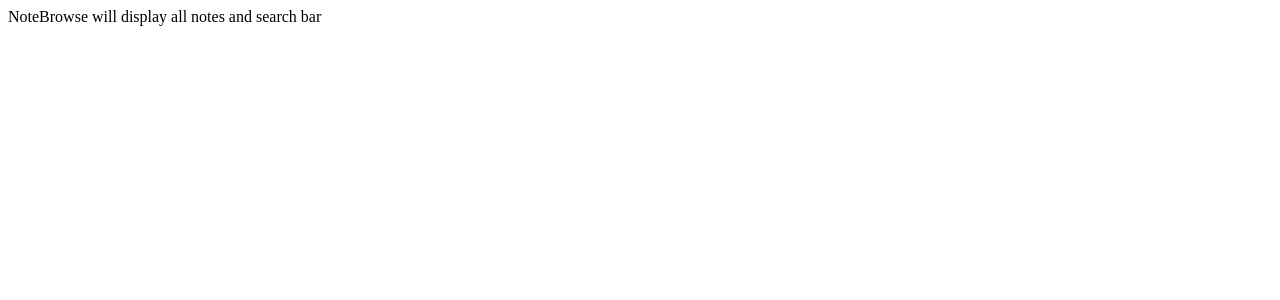
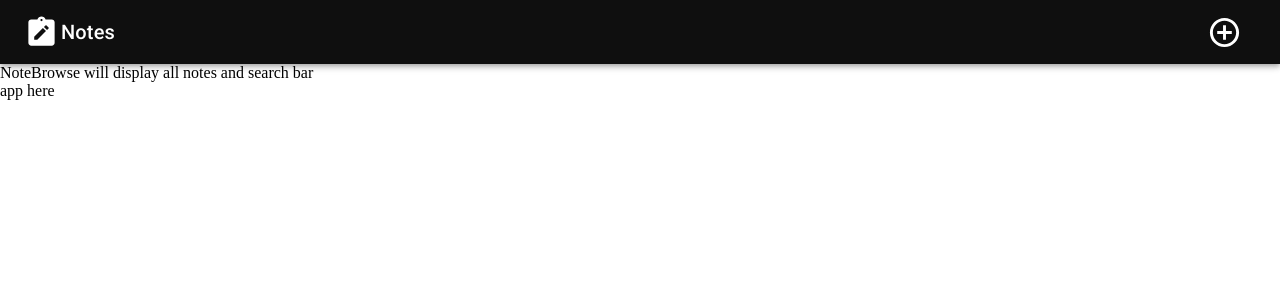
Before and after one commit to anthonynarine/Notes, a React (Create React App) app in the folder notes-redux/: page / in a window 1280 px wide. Shown: the top 300 px of the page. Built offline with nearby package versions, Linux system fonts and the light colour scheme; no server answers.

Commit message:
Api for crud request added + getall request completed

```diff
--- a/notes-redux/package.json
+++ b/notes-redux/package.json
@@ -6,12 +6,14 @@
     "@emotion/react": "^11.10.6",
     "@emotion/styled": "^11.10.6",
     "@fontsource/roboto": "^4.5.8",
+    "@mui/icons-material": "^5.11.16",
     "@mui/material": "^5.12.0",
     "@mui/styled-engine-sc": "^5.12.0",
     "@reduxjs/toolkit": "^1.9.3",
     "@testing-library/jest-dom": "^5.16.5",
     "@testing-library/react": "^13.4.0",
     "@testing-library/user-event": "^13.5.0",
+    "axios": "^1.3.5",
     "install": "^0.13.0",
     "npm": "^9.6.4",
     "react": "^18.2.0",
--- a/notes-redux/src/App.js
+++ b/notes-redux/src/App.js
@@ -1,16 +1,39 @@
+import { Outlet } from "react-router-dom";
+import Header from "./components/Header";
+import { useEffect } from "react";
+import { useDispatch } from "react-redux";
+import { setNoteList } from "./store/notes-slice";
+import { NoteAPI } from "./api/notes-api";
 
-import Note from "./pages/Note"
-import NoteList from "./pages/Note"
-import NoteCreate from "./pages/Note"
-import ErrorPage from "./pages/Note"
+function App() {
+  const dispatch = useDispatch()
+
+  useEffect(() => {
+    async function fetchAllNotes(){
+      try {
+        const noteList = await NoteAPI.fetchAll()
+        dispatch(setNoteList(noteList))
+        console.log(noteList)
+      } catch (error) {
+        console.log(error)
+      };
+    }
+    fetchAllNotes();
+  });
 
 
-function App() {
+
+
+
+
   return (
     <div >
-
-      notes up upgrading
-
+      <Header />
+      <Outlet/>
+{/* since children routes have been passed to app (see index.js)
+to tell react to render these children Outlet that comes with
+react-router tell react to render app with a child route ex http://localhost:3000/notes/add/ */}
+  app here
     </div>
   );
 }
--- /dev/null
+++ b/notes-redux/src/api/notes-api.jsx
@@ -0,0 +1,30 @@
+import axios from "axios"
+
+
+const BASE_URL = "http://127.0.0.1:8000/api/notes/"
+
+
+export class NoteAPI {
+    static async create(note){
+        return  (await axios.post(`${BASE_URL}`, note)).data;
+    }
+
+    static async fetchAll(){
+        return (await axios.get(`${BASE_URL}`)).data;
+
+    }
+
+    static async fetchById(noteId){
+        return( await axios.get(`${BASE_URL}/${noteId}`)).data;
+
+    }
+
+    static async deleteById(noteId){
+        return (await axios.delete(`${BASE_URL}/${noteId}`)).data;
+
+    }
+
+    static async updateById(note){
+        return await (axios.patch(`${BASE_URL}/${noteId}`, note)).data;
+    }
+};
--- /dev/null
+++ b/notes-redux/src/components/Header.js
@@ -0,0 +1,53 @@
+import {
+  AppBar,
+  Box,
+  Toolbar,
+  Typography,
+  styled,
+  Button,
+} from "@mui/material";
+import { NoteAdd, NoteAlt, ControlPoint } from "@mui/icons-material";
+import { useNavigate } from "react-router-dom";
+import React from "react";
+
+let StyledToolbar = styled(Toolbar)({
+  display: "flex",
+  justifyContent: "space-between",
+  height: "30px",
+});
+
+let Icons = styled(Box)(({ theme }) => ({
+  display: "flex",
+  gap: "2px",
+  alignItems: "center",
+  //   backgroundColor: "white",
+}));
+
+function Header() {
+  let navigate = useNavigate();
+
+  return (
+    <AppBar sx={{ margin: 0, backgroundColor:"#0F0F0F" }} position="sticky">
+      <StyledToolbar>
+        <Typography
+          onClick={() => navigate("/")}
+          variant="h6"
+          sx={{ display: { xs: "none", sm: "block" }, cursor: "pointer" }}
+        >
+          <Icons>
+            <NoteAlt fontSize="large"/>
+            Notes
+          </Icons>
+        </Typography>
+        <NoteAdd sx={{ display: { xs: "block", sm: "none" } }} />
+        <Icons>
+          <Button onClick={() => navigate("/note/add")} sx={{ color: "white" }}>
+            <ControlPoint fontSize="large" />
+          </Button>
+        </Icons>
+      </StyledToolbar>
+    </AppBar>
+  );
+}
+
+export default Header;
--- /dev/null
+++ b/notes-redux/src/index.css
@@ -0,0 +1,7 @@
+body {
+    margin: 0;
+  }
+
+  main{
+    min-height:100vh;
+  }
--- a/notes-redux/src/index.js
+++ b/notes-redux/src/index.js
@@ -8,6 +8,7 @@ import NoteList from "./pages/NoteBrowse";
 import Note from "./pages/Note";
 import NoteCreate from "./pages/NoteCreate";
 import ErrorPage from "./pages/ErrorPage";
+import "./index.css";
 
 const root = ReactDOM.createRoot(document.getElementById("root"));
 root.render(
@@ -15,10 +16,13 @@ root.render(
     <Provider store={store}>
       <BrowserRouter>
         <Routes>
-        <Route path="/" element={<NoteList />} />
-        <Route path="/note/:id" element={<Note />} />
-        <Route path="/note/add" element={<NoteCreate />} />
-        <Route path="*" element={<ErrorPage />} />
+{/* app component will wrap all other routes here */}
+          <Route path="/" element={<App />}>
+            <Route path="/" element={<NoteList />} />
+            <Route path="/note/:id" element={<Note />} />
+            <Route path="/note/add" element={<NoteCreate />} />
+            <Route path="*" element={<ErrorPage />} />
+          </Route>
         </Routes>
       </BrowserRouter>
     </Provider>
--- a/notes-redux/src/store/configureStore.js
+++ b/notes-redux/src/store/configureStore.js
@@ -1,5 +1,8 @@
 import { configureStore } from "@reduxjs/toolkit"
+import { noteReducer } from "./notes-slice";
 
 export const store = configureStore({
-    reducer: {},
+    reducer: {
+        noteSlice: noteReducer
+    },
 });
--- /dev/null
+++ b/notes-redux/src/store/notes-slice.js
@@ -0,0 +1,16 @@
+import { createSlice } from "@reduxjs/toolkit";
+
+export const noteSlice = createSlice({
+    name: "noteSlice",
+    initialState:{
+        noteList: []
+    },
+    reducers: {
+        setNoteList: (currentSlice, action) =>{
+            currentSlice.noteList = action.payload
+        },
+    },
+});
+
+export const noteReducer = noteSlice.reducer;
+export const { setNoteList } = noteSlice.actions;
```
Also changed, not shown: notes-redux/src/components/logo.jsx (added, +13 -0 lines), notes-redux/src/assets/images/logo.png (added), 1 other file (tests, documents, lock files or other folders).
